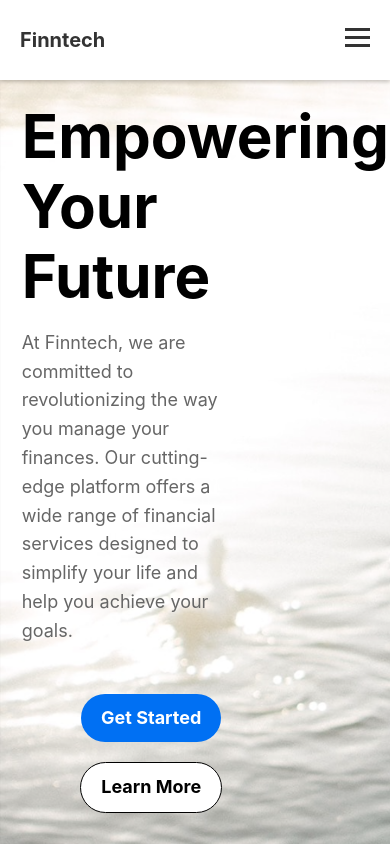
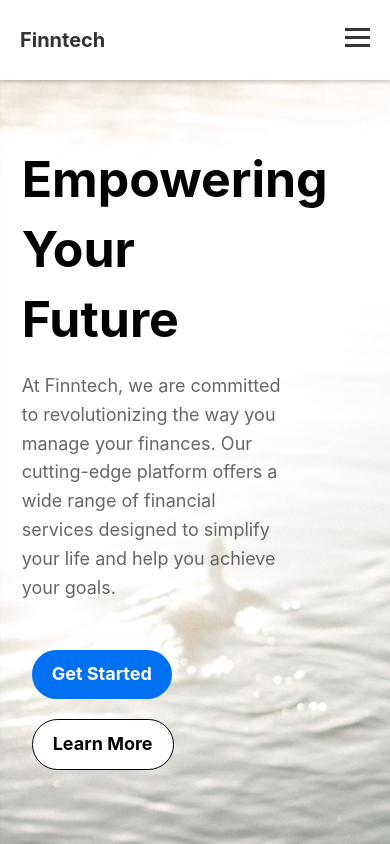
Before and after one commit to finnianj/finntech, a Next.js app: page / in a window 390 px wide. Shown: the top 844 px of the page. Built offline with nearby package versions, Linux system fonts and the light colour scheme.

Commit message:
header image

```diff
--- a/styles/Home.module.css
+++ b/styles/Home.module.css
@@ -49,7 +49,6 @@
 .headerButtons{
   margin-top: 20px;
   display: flex;
-  justify-content: space-evenly;
   font-weight: 700;
   flex-wrap: wrap;
 }
@@ -140,4 +139,12 @@
     width: 100%;
     flex-direction: column;
   }
+
+  .headerLeft h1{
+    font-size: 50px;
+  }
+
+  .headerDescription{
+    width: 100%;
+  }
 }
```
